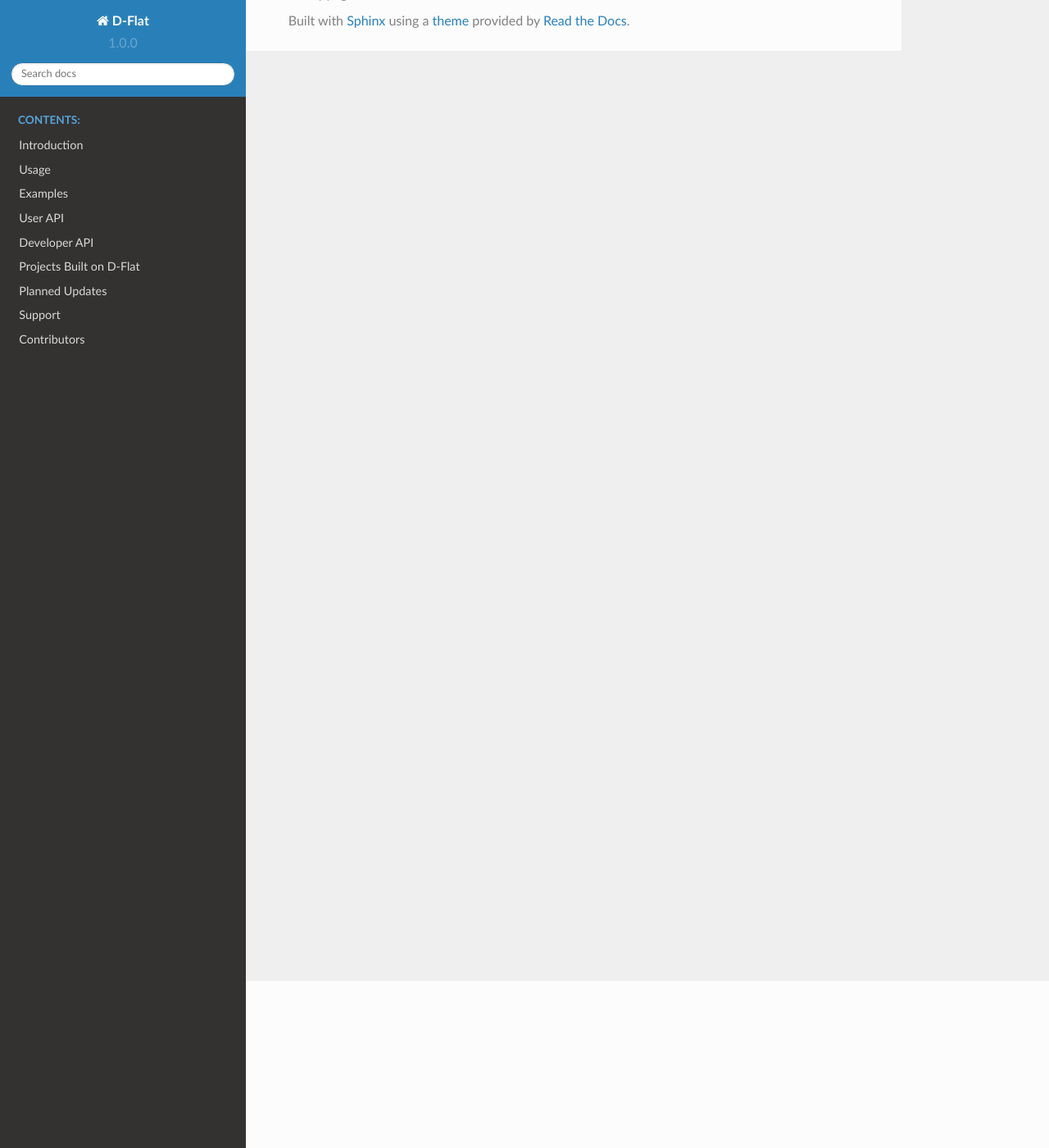
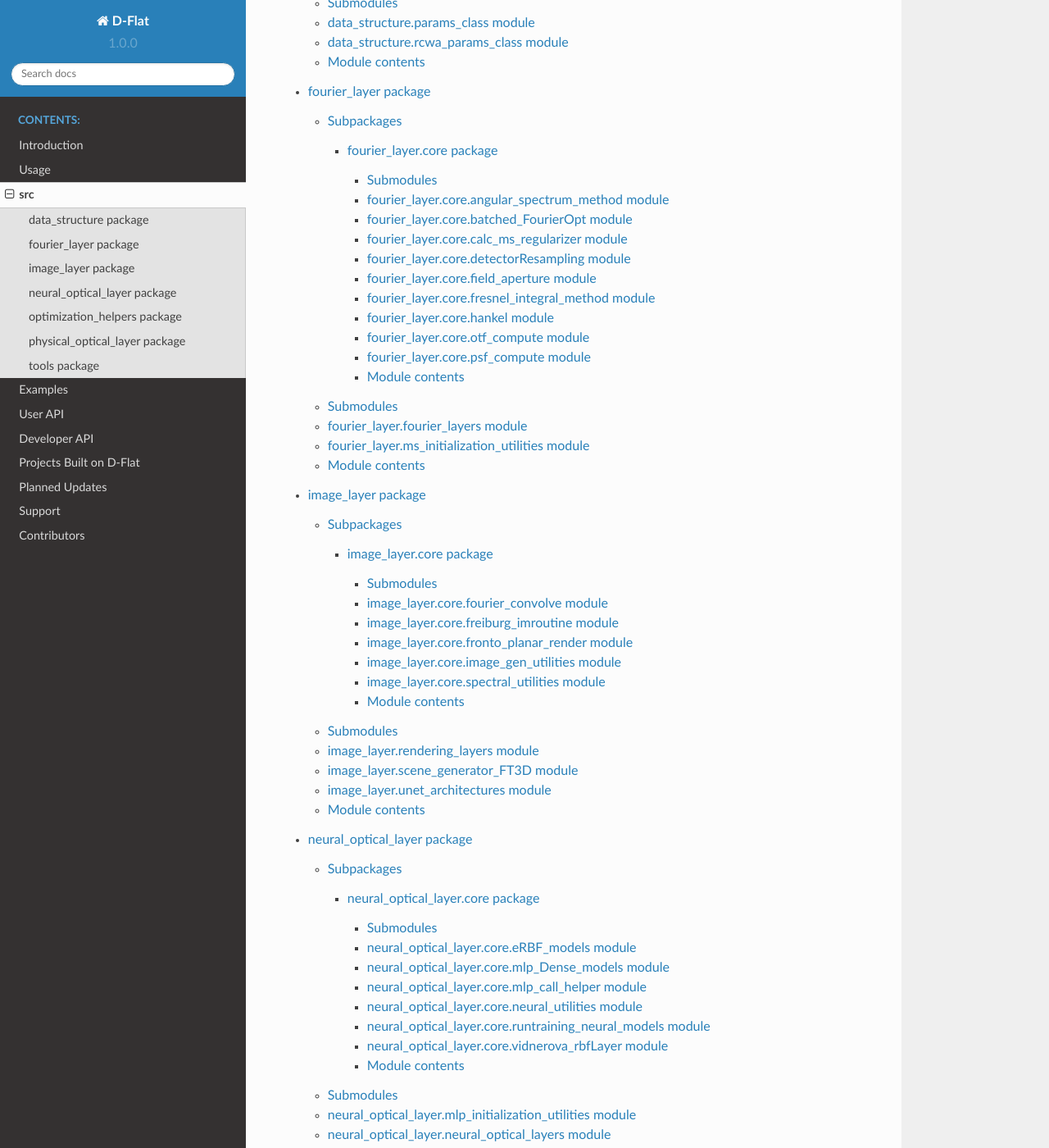
Before and after one commit to DeanHazineh/DFlat-tensorflow, a Sphinx documentation site: the page built from docs/source/modules.rst, in a window 1280 px wide and 1400 px high, scrolled down 204 px. Shown: the whole window at 82% size. Built offline with Sphinx 7.4.7 and the Read the Docs theme 2.0.0, drawn with Linux system fonts in a browser that asks for light colours; some of the changed text lies outside the part shown.

Commit message:
auto-generate the rst for code

```diff
--- /dev/null
+++ b/docs/source/data_structure.rst
@@ -0,0 +1,29 @@
+data\_structure package
+=======================
+
+Submodules
+----------
+
+data\_structure.params\_class module
+------------------------------------
+
+.. automodule:: data_structure.params_class
+   :members:
+   :undoc-members:
+   :show-inheritance:
+
+data\_structure.rcwa\_params\_class module
+------------------------------------------
+
+.. automodule:: data_structure.rcwa_params_class
+   :members:
+   :undoc-members:
+   :show-inheritance:
+
+Module contents
+---------------
+
+.. automodule:: data_structure
+   :members:
+   :undoc-members:
+   :show-inheritance:
--- /dev/null
+++ b/docs/source/fourier_layer.core.rst
@@ -0,0 +1,85 @@
+fourier\_layer.core package
+===========================
+
+Submodules
+----------
+
+fourier\_layer.core.angular\_spectrum\_method module
+----------------------------------------------------
+
+.. automodule:: fourier_layer.core.angular_spectrum_method
+   :members:
+   :undoc-members:
+   :show-inheritance:
+
+fourier\_layer.core.batched\_FourierOpt module
+----------------------------------------------
+
+.. automodule:: fourier_layer.core.batched_FourierOpt
+   :members:
+   :undoc-members:
+   :show-inheritance:
+
+fourier\_layer.core.calc\_ms\_regularizer module
+------------------------------------------------
+
+.. automodule:: fourier_layer.core.calc_ms_regularizer
+   :members:
+   :undoc-members:
+   :show-inheritance:
+
+fourier\_layer.core.detectorResampling module
+---------------------------------------------
+
+.. automodule:: fourier_layer.core.detectorResampling
+   :members:
+   :undoc-members:
+   :show-inheritance:
+
+fourier\_layer.core.field\_aperture module
+------------------------------------------
+
+.. automodule:: fourier_layer.core.field_aperture
+   :members:
+   :undoc-members:
+   :show-inheritance:
+
+fourier\_layer.core.fresnel\_integral\_method module
+----------------------------------------------------
+
+.. automodule:: fourier_layer.core.fresnel_integral_method
+   :members:
+   :undoc-members:
+   :show-inheritance:
+
+fourier\_layer.core.hankel module
+---------------------------------
+
+.. automodule:: fourier_layer.core.hankel
+   :members:
+   :undoc-members:
+   :show-inheritance:
+
+fourier\_layer.core.otf\_compute module
+---------------------------------------
+
+.. automodule:: fourier_layer.core.otf_compute
+   :members:
+   :undoc-members:
+   :show-inheritance:
+
+fourier\_layer.core.psf\_compute module
+---------------------------------------
+
+.. automodule:: fourier_layer.core.psf_compute
+   :members:
+   :undoc-members:
+   :show-inheritance:
+
+Module contents
+---------------
+
+.. automodule:: fourier_layer.core
+   :members:
+   :undoc-members:
+   :show-inheritance:
--- /dev/null
+++ b/docs/source/fourier_layer.rst
@@ -0,0 +1,37 @@
+fourier\_layer package
+======================
+
+Subpackages
+-----------
+
+.. toctree::
+   :maxdepth: 4
+
+   fourier_layer.core
+
+Submodules
+----------
+
+fourier\_layer.fourier\_layers module
+-------------------------------------
+
+.. automodule:: fourier_layer.fourier_layers
+   :members:
+   :undoc-members:
+   :show-inheritance:
+
+fourier\_layer.ms\_initialization\_utilities module
+---------------------------------------------------
+
+.. automodule:: fourier_layer.ms_initialization_utilities
+   :members:
+   :undoc-members:
+   :show-inheritance:
+
+Module contents
+---------------
+
+.. automodule:: fourier_layer
+   :members:
+   :undoc-members:
+   :show-inheritance:
--- /dev/null
+++ b/docs/source/image_layer.core.rst
@@ -0,0 +1,53 @@
+image\_layer.core package
+=========================
+
+Submodules
+----------
+
+image\_layer.core.fourier\_convolve module
+------------------------------------------
+
+.. automodule:: image_layer.core.fourier_convolve
+   :members:
+   :undoc-members:
+   :show-inheritance:
+
+image\_layer.core.freiburg\_imroutine module
+--------------------------------------------
+
+.. automodule:: image_layer.core.freiburg_imroutine
+   :members:
+   :undoc-members:
+   :show-inheritance:
+
+image\_layer.core.fronto\_planar\_render module
+-----------------------------------------------
+
+.. automodule:: image_layer.core.fronto_planar_render
+   :members:
+   :undoc-members:
+   :show-inheritance:
+
+image\_layer.core.image\_gen\_utilities module
+----------------------------------------------
+
+.. automodule:: image_layer.core.image_gen_utilities
+   :members:
+   :undoc-members:
+   :show-inheritance:
+
+image\_layer.core.spectral\_utilities module
+--------------------------------------------
+
+.. automodule:: image_layer.core.spectral_utilities
+   :members:
+   :undoc-members:
+   :show-inheritance:
+
+Module contents
+---------------
+
+.. automodule:: image_layer.core
+   :members:
+   :undoc-members:
+   :show-inheritance:
--- /dev/null
+++ b/docs/source/image_layer.rst
@@ -0,0 +1,45 @@
+image\_layer package
+====================
+
+Subpackages
+-----------
+
+.. toctree::
+   :maxdepth: 4
+
+   image_layer.core
+
+Submodules
+----------
+
+image\_layer.rendering\_layers module
+-------------------------------------
+
+.. automodule:: image_layer.rendering_layers
+   :members:
+   :undoc-members:
+   :show-inheritance:
+
+image\_layer.scene\_generator\_FT3D module
+------------------------------------------
+
+.. automodule:: image_layer.scene_generator_FT3D
+   :members:
+   :undoc-members:
+   :show-inheritance:
+
+image\_layer.unet\_architectures module
+---------------------------------------
+
+.. automodule:: image_layer.unet_architectures
+   :members:
+   :undoc-members:
+   :show-inheritance:
+
+Module contents
+---------------
+
+.. automodule:: image_layer
+   :members:
+   :undoc-members:
+   :show-inheritance:
--- a/docs/source/index.rst
+++ b/docs/source/index.rst
@@ -17,6 +17,7 @@ This is the documentation for DFlat!
 
    introduction
    usage
+   modules
    examples
    userapi
    devapi
--- a/docs/source/modules.rst
+++ b/docs/source/modules.rst
@@ -1,5 +1,13 @@
-DFlat Modules
-=============
+src
+===
 
 .. toctree::
    :maxdepth: 4
+
+   data_structure
+   fourier_layer
+   image_layer
+   neural_optical_layer
+   optimization_helpers
+   physical_optical_layer
+   tools
--- /dev/null
+++ b/docs/source/neural_optical_layer.core.rst
@@ -0,0 +1,61 @@
+neural\_optical\_layer.core package
+===================================
+
+Submodules
+----------
+
+neural\_optical\_layer.core.eRBF\_models module
+-----------------------------------------------
+
+.. automodule:: neural_optical_layer.core.eRBF_models
+   :members:
+   :undoc-members:
+   :show-inheritance:
+
+neural\_optical\_layer.core.mlp\_Dense\_models module
+-----------------------------------------------------
+
+.. automodule:: neural_optical_layer.core.mlp_Dense_models
+   :members:
+   :undoc-members:
+   :show-inheritance:
+
+neural\_optical\_layer.core.mlp\_call\_helper module
+----------------------------------------------------
+
+.. automodule:: neural_optical_layer.core.mlp_call_helper
+   :members:
+   :undoc-members:
+   :show-inheritance:
+
+neural\_optical\_layer.core.neural\_utilities module
+----------------------------------------------------
+
+.. automodule:: neural_optical_layer.core.neural_utilities
+   :members:
+   :undoc-members:
+   :show-inheritance:
+
+neural\_optical\_layer.core.runtraining\_neural\_models module
+--------------------------------------------------------------
+
+.. automodule:: neural_optical_layer.core.runtraining_neural_models
+   :members:
+   :undoc-members:
+   :show-inheritance:
+
+neural\_optical\_layer.core.vidnerova\_rbfLayer module
+------------------------------------------------------
+
+.. automodule:: neural_optical_layer.core.vidnerova_rbfLayer
+   :members:
+   :undoc-members:
+   :show-inheritance:
+
+Module contents
+---------------
+
+.. automodule:: neural_optical_layer.core
+   :members:
+   :undoc-members:
+   :show-inheritance:
--- /dev/null
+++ b/docs/source/neural_optical_layer.rst
@@ -0,0 +1,37 @@
+neural\_optical\_layer package
+==============================
+
+Subpackages
+-----------
+
+.. toctree::
+   :maxdepth: 4
+
+   neural_optical_layer.core
+
+Submodules
+----------
+
+neural\_optical\_layer.mlp\_initialization\_utilities module
+------------------------------------------------------------
+
+.. automodule:: neural_optical_layer.mlp_initialization_utilities
+   :members:
+   :undoc-members:
+   :show-inheritance:
+
+neural\_optical\_layer.neural\_optical\_layers module
+-----------------------------------------------------
+
+.. automodule:: neural_optical_layer.neural_optical_layers
+   :members:
+   :undoc-members:
+   :show-inheritance:
+
+Module contents
+---------------
+
+.. automodule:: neural_optical_layer
+   :members:
+   :undoc-members:
+   :show-inheritance:
--- /dev/null
+++ b/docs/source/physical_optical_layer.core.rst
@@ -0,0 +1,69 @@
+physical\_optical\_layer.core package
+=====================================
+
+Subpackages
+-----------
+
+.. toctree::
+   :maxdepth: 4
+
+   physical_optical_layer.core.Experimental
+
+Submodules
+----------
+
+physical\_optical\_layer.core.batch\_solver module
+--------------------------------------------------
+
+.. automodule:: physical_optical_layer.core.batch_solver
+   :members:
+   :undoc-members:
+   :show-inheritance:
+
+physical\_optical\_layer.core.colburn\_rcwa\_utils module
+---------------------------------------------------------
+
+.. automodule:: physical_optical_layer.core.colburn_rcwa_utils
+   :members:
+   :undoc-members:
+   :show-inheritance:
+
+physical\_optical\_layer.core.colburn\_solve\_field module
+----------------------------------------------------------
+
+.. automodule:: physical_optical_layer.core.colburn_solve_field
+   :members:
+   :undoc-members:
+   :show-inheritance:
+
+physical\_optical\_layer.core.colburn\_tensor\_utils module
+-----------------------------------------------------------
+
+.. automodule:: physical_optical_layer.core.colburn_tensor_utils
+   :members:
+   :undoc-members:
+   :show-inheritance:
+
+physical\_optical\_layer.core.material\_utils module
+----------------------------------------------------
+
+.. automodule:: physical_optical_layer.core.material_utils
+   :members:
+   :undoc-members:
+   :show-inheritance:
+
+physical\_optical\_layer.core.ms\_parameterization module
+---------------------------------------------------------
+
+.. automodule:: physical_optical_layer.core.ms_parameterization
+   :members:
+   :undoc-members:
+   :show-inheritance:
+
+Module contents
+---------------
+
+.. automodule:: physical_optical_layer.core
+   :members:
+   :undoc-members:
+   :show-inheritance:
--- /dev/null
+++ b/docs/source/physical_optical_layer.rst
@@ -0,0 +1,29 @@
+physical\_optical\_layer package
+================================
+
+Subpackages
+-----------
+
+.. toctree::
+   :maxdepth: 4
+
+   physical_optical_layer.core
+
+Submodules
+----------
+
+physical\_optical\_layer.rcwa\_layer\_class module
+--------------------------------------------------
+
+.. automodule:: physical_optical_layer.rcwa_layer_class
+   :members:
+   :undoc-members:
+   :show-inheritance:
+
+Module contents
+---------------
+
+.. automodule:: physical_optical_layer
+   :members:
+   :undoc-members:
+   :show-inheritance:
```
Also changed, not shown: docs/source/optimization_helpers.rst (added, +29 -0 lines), docs/source/physical_optical_layer.core.Experimental.rst (added, +21 -0 lines), docs/source/tools.rst (added, +37 -0 lines), src/__init__.py (deleted), 1 other file.
